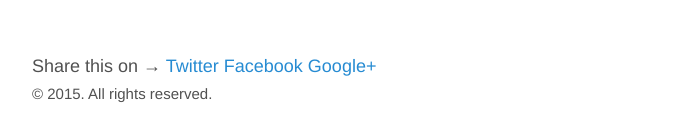
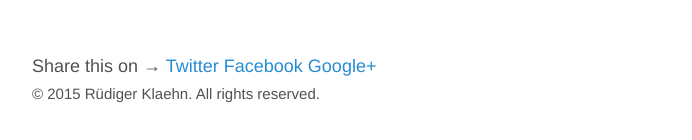
Before and after one commit to rklaehn/rklaehn.github.io, a Jekyll site: the page built from index.html, in a window 1280 px wide and 900 px high, scrolled down 4117 px. Shown: the part 757-897 px from the top of the window, without its empty margins (293-985 px from the left). Built offline with Jekyll 4.4.1, drawn with Linux system fonts in a browser that asks for light colours; the list of posts is cut into pages by our own code.

Commit message:
Update default.html

```diff
--- a/_layouts/default.html
+++ b/_layouts/default.html
@@ -20,7 +20,7 @@
 
       <footer class="footer">
         <small>
-          &copy; <time datetime="{{ site.time | date_to_xmlschema }}">{{ site.time | date: '%Y' }}</time>. All rights reserved.
+          &copy; <time datetime="{{ site.time | date_to_xmlschema }}">{{ site.time | date: '%Y' }}</time> R&uuml;diger Klaehn. All rights reserved.
         </small>
       </footer>
     </div>
```
